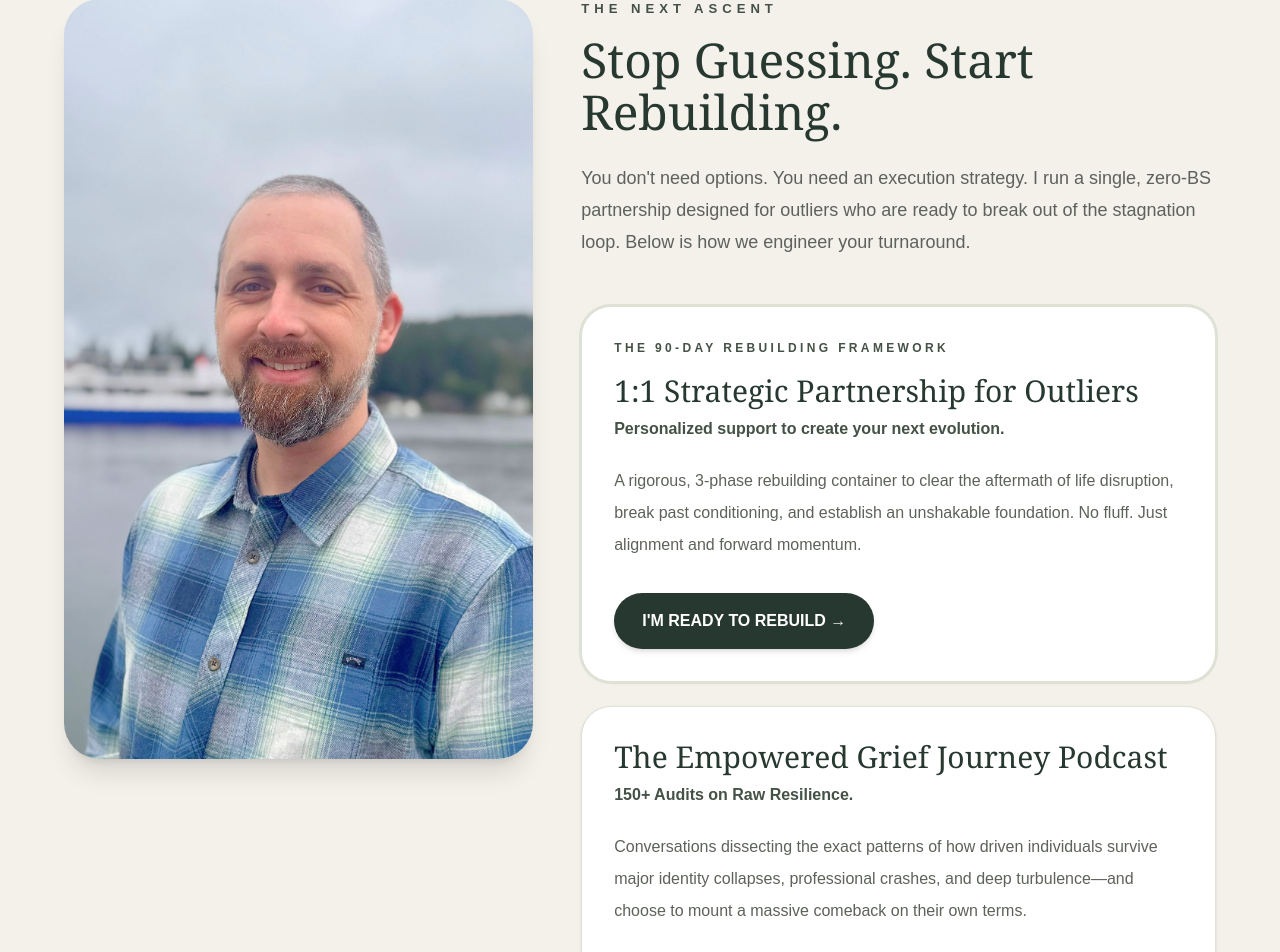
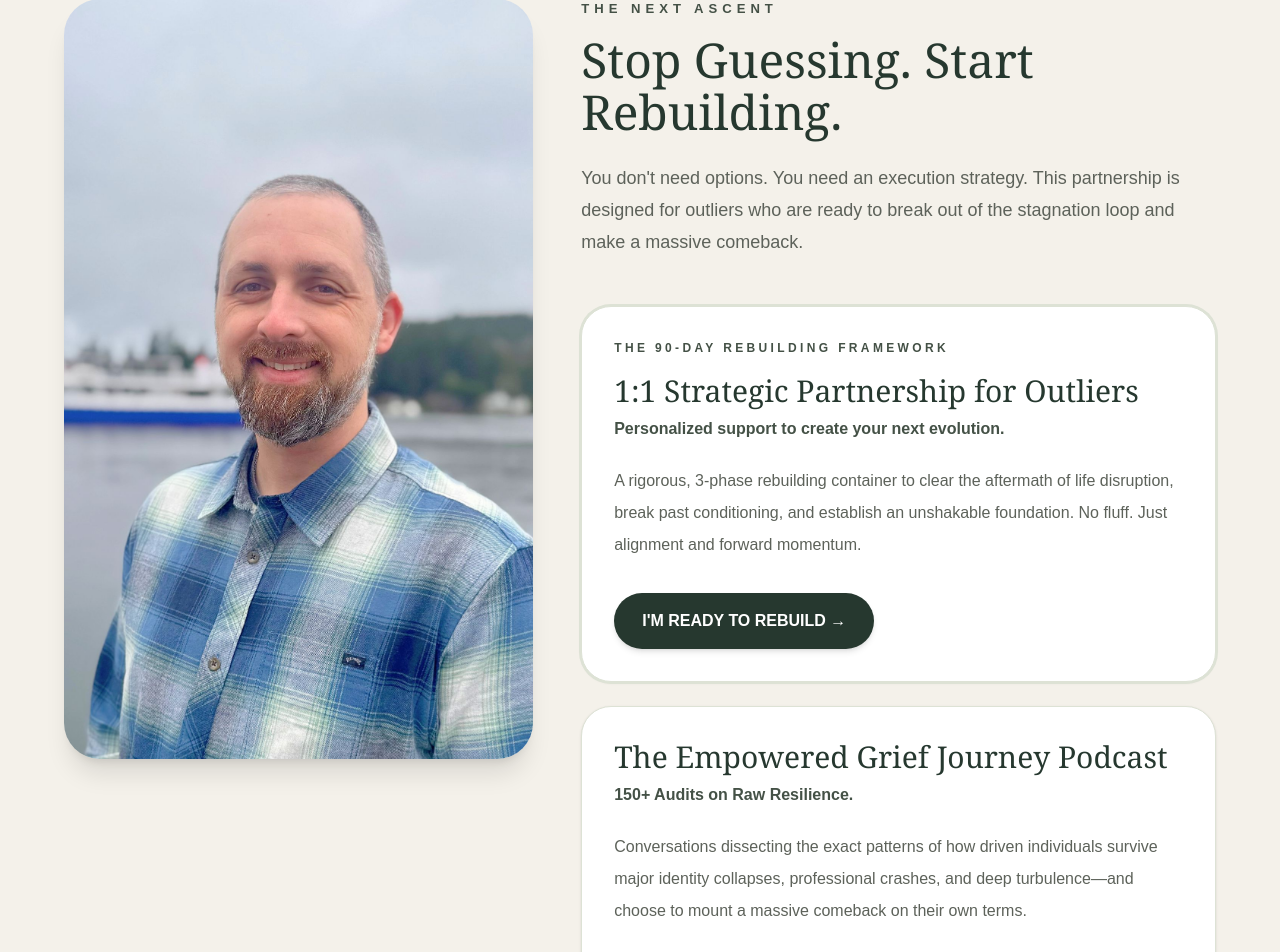
Before and after one commit to mybecomingpath/my-becoming-path, a Next.js app: page / in a window 1280 px wide. Shown: the part 3982-4934 px from the top of the page. Built offline with nearby package versions, Linux system fonts and the light colour scheme.

Commit message:
Update page.tsx

```diff
--- a/app/page.tsx
+++ b/app/page.tsx
@@ -356,9 +356,8 @@ REAL TURNAROUNDS. UNCOMPROMISED RESULTS.    </h2>
       </h2>
 
       <p className="mt-6 max-w-3xl text-lg leading-8 text-[#5D625A]">
-        You don't need options. You need an execution strategy. I run a single,
-        zero-BS partnership designed for outliers who are ready to break out of
-        the stagnation loop. Below is how we engineer your turnaround.
+        You don't need options. You need an execution strategy. This partnership is designed for
+        outliers who are ready to break out of the stagnation loop and make a massive comeback.
       </p>
 
       {/* PRIMARY OFFER */}
```
